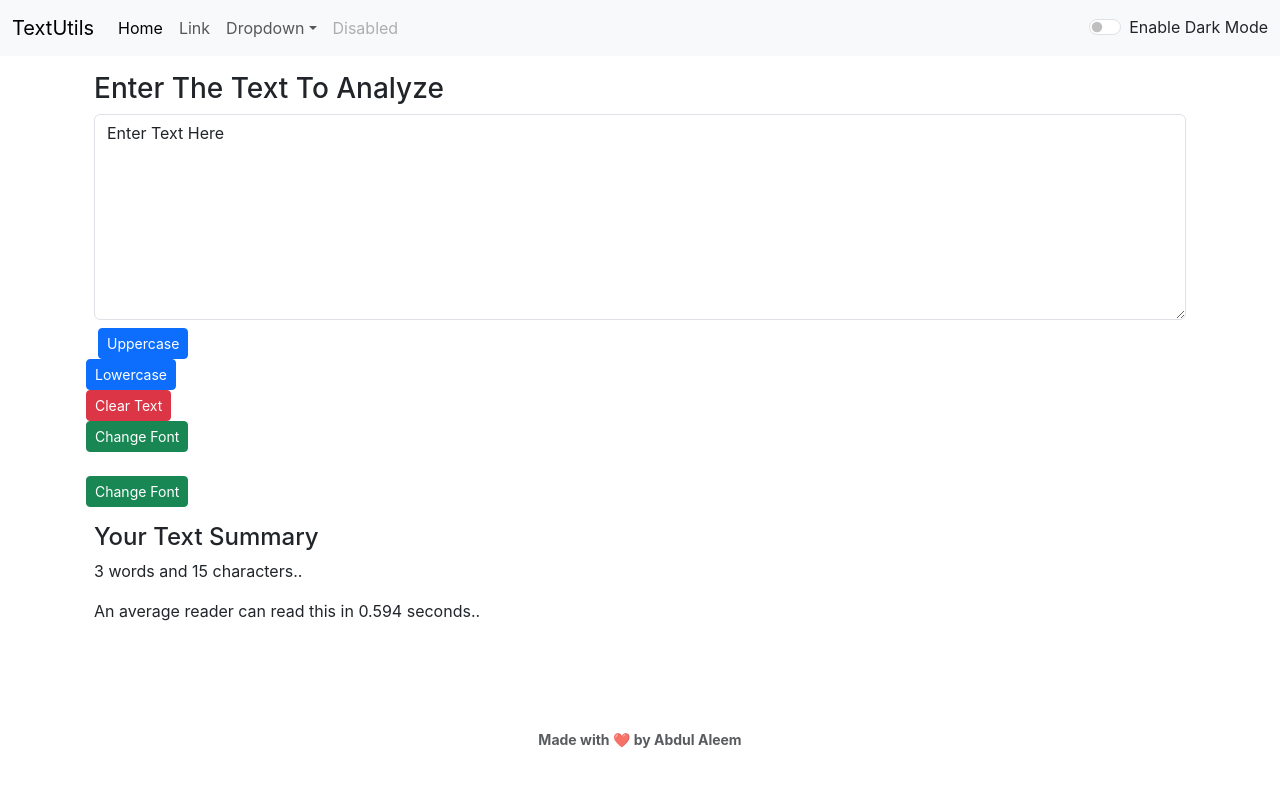
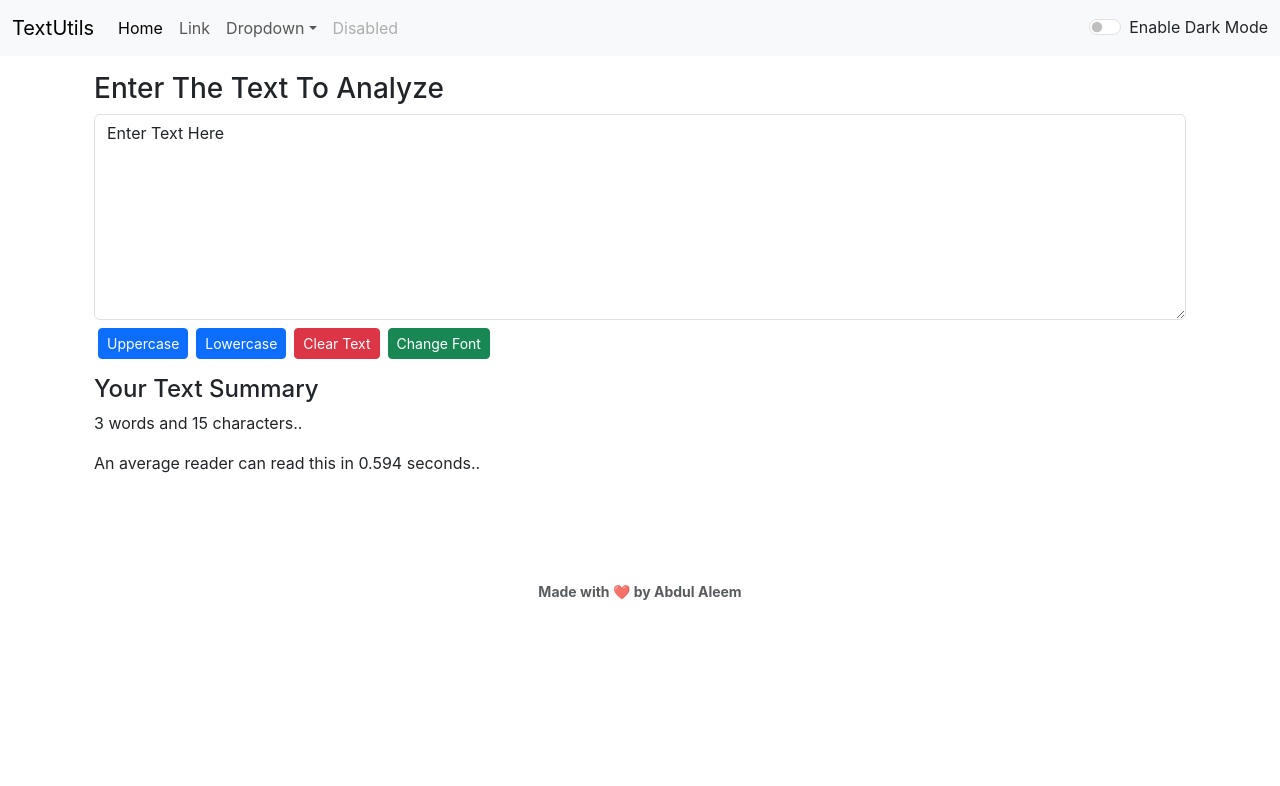
Before and after one commit to 0328-abdul/first_project, a React (Create React App) app: page / in a window 1280 px wide. Shown: the top 786 px of the page. Built offline with nearby package versions, Linux system fonts and the light colour scheme.

Commit message:
changes reversed

```diff
--- a/src/components/Footer.js
+++ b/src/components/Footer.js
@@ -1,5 +1,4 @@
 import React from 'react'
-import PropTypes from 'prop-types'
 
 export default function Footer(props) {
     return (
--- a/src/components/TextForm.js
+++ b/src/components/TextForm.js
@@ -35,17 +35,8 @@ export default function TextForm(props) {
                     <textarea className="form-control" value={text} onChange={handleOnChange} style={{ fontFamily: font }} id="exampleFormControlTextarea4" rows="8"></textarea>
                 </div>
                 <button className='btn btn-sm btn-primary mx-1' onClick={handleUpClick}>Uppercase</button>
-            </div>
-            <div>
                 <button className='btn btn-sm btn-primary mx-1' onClick={handleLowClick}>Lowercase</button>
-            </div>
-            <div>
                 <button className='btn btn-sm btn-danger mx-1' onClick={handleClearClick}>Clear Text</button>
-            </div>
-            <div>
-                <button className='btn btn-sm btn-success mx-1' onClick={handleFont}>Change Font</button>
-            </div>
-            <div className='mt-4'>
                 <button className='btn btn-sm btn-success mx-1' onClick={handleFont}>Change Font</button>
             </div>
             <div className="container my-3">
```
